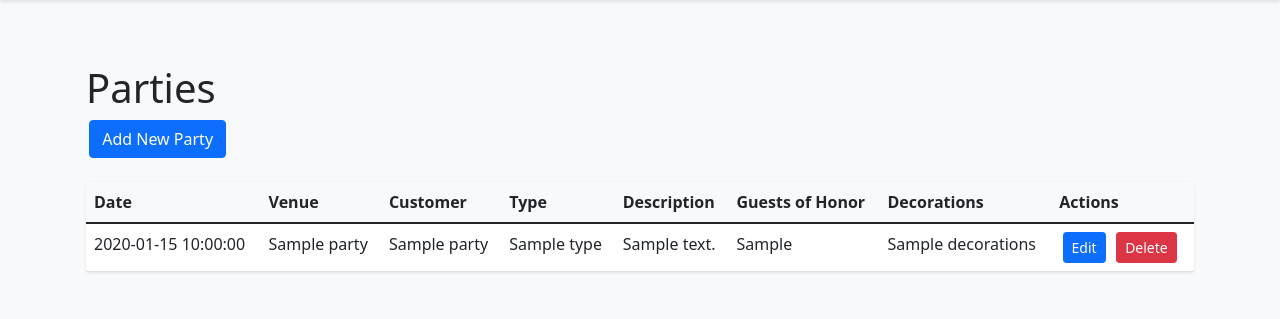
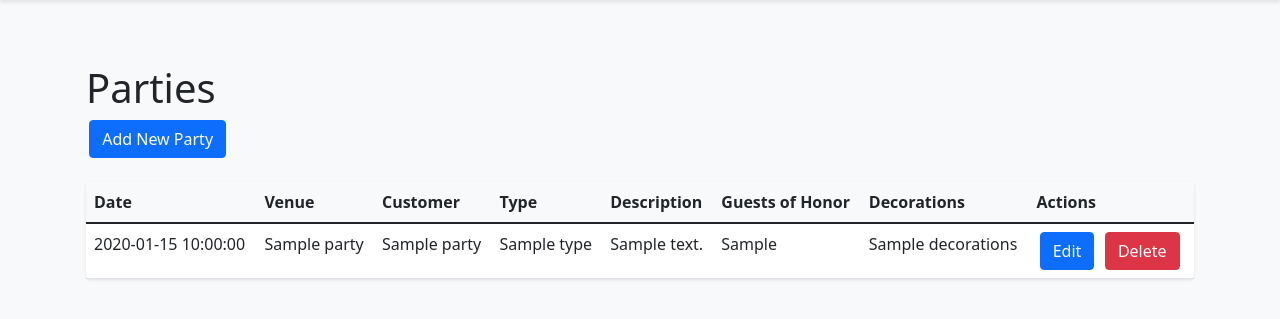
Before and after one commit to kortregt/cs4750-party-planner, a FastAPI app: template templates/parties/index.html in a window 1280 px wide. Shown: the part 120-439 px from the top of the page. Run offline with FastAPI, Linux system fonts and the light colour scheme; the template is opened without the code that fills it: most values are stand-ins (such as "Sample title", 1, 10 or a date in 2020); parts of the project's set-up code (start-up, migrations or seed data) failed here and were passed over.

Commit message:
side by side edit/delete

```diff
--- a/templates/parties/index.html
+++ b/templates/parties/index.html
@@ -31,10 +31,9 @@
             <td>{{ party.guests_of_honor or 'N/A' }}</td>
             <td>{{ party.decorations or 'N/A' }}</td>
             <td>
-                <a href="/parties/{{ party.booking_id }}/{{ party.party_id }}/edit" class="btn btn-sm btn-primary">Edit</a>
-                <form action="/parties/{{ party.booking_id }}/{{ party.party_id }}/delete" method="POST" style="display: inline;">
-                    <button type="submit" class="btn btn-sm btn-danger" onclick="return confirm('Are you sure you want to delete this party?')">Delete</button>
-                </form>
+                <a href="/parties/{{ party.booking_id }}/{{ party.party_id }}/edit" class="btn btn-primary">Edit</a>
+                <button type="button" class="btn btn-danger" onclick="if(confirm('Are you sure you want to delete this party?')) document.getElementById('delete-form-{{ party.party_id }}').submit();">Delete</button>
+                <form id="delete-form-{{ party.party_id }}" action="/parties/{{ party.booking_id }}/{{ party.party_id }}/delete" method="POST" style="display: none;"></form>
             </td>
         </tr>
         {% endfor %}
```
